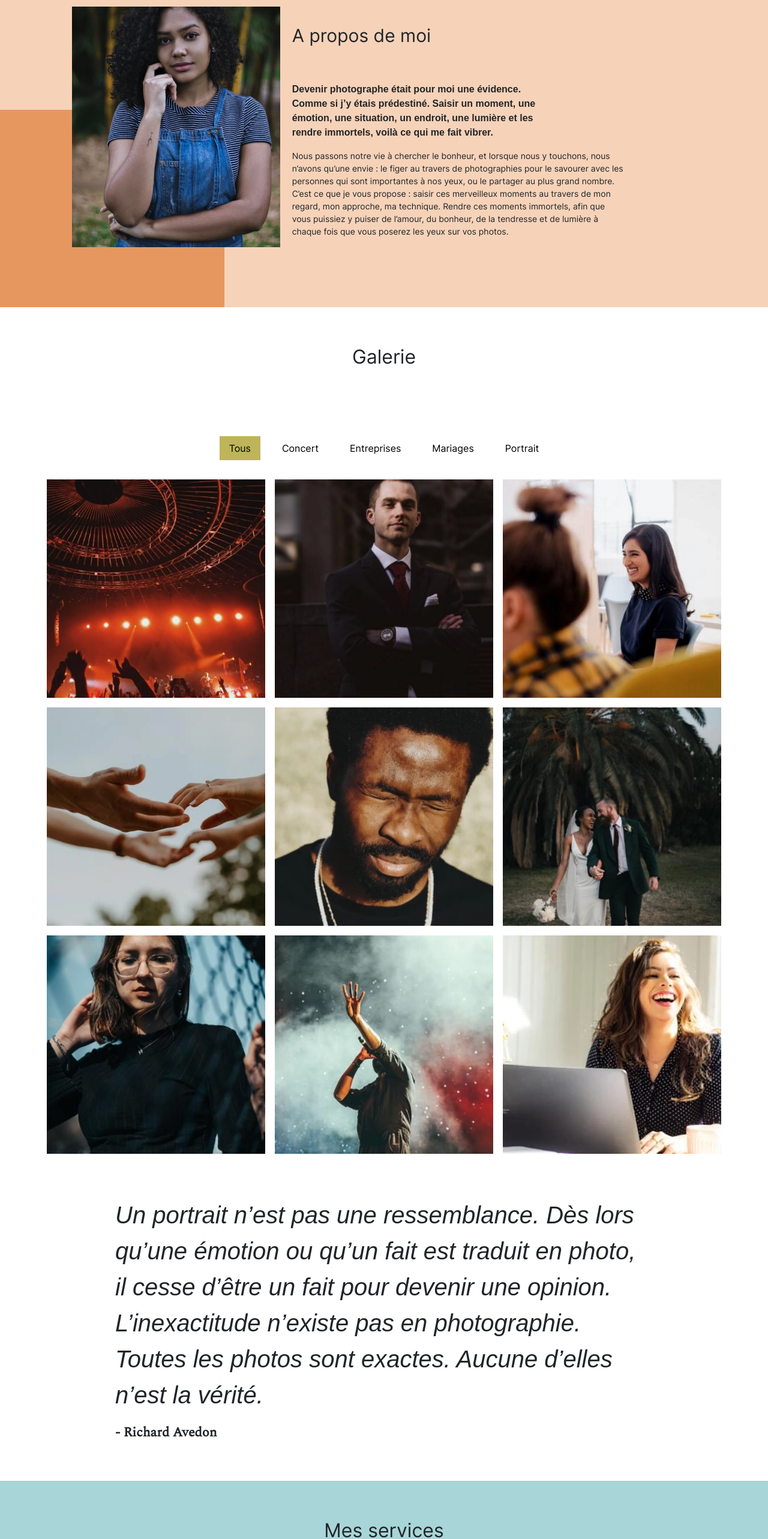
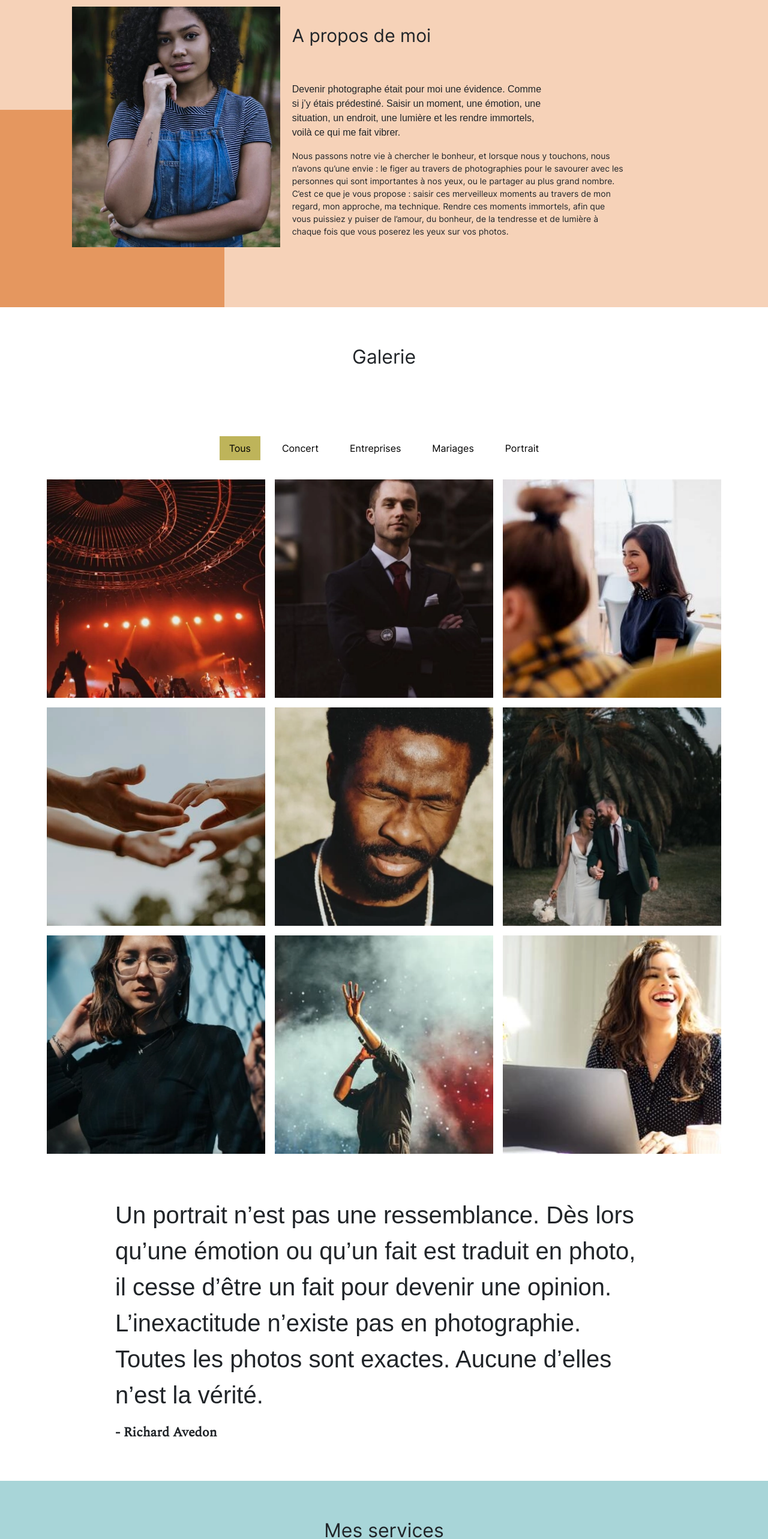
Before and after one commit to BruandT/P_Nina_Carducci, a plain HTML site: page index.html in a window 1280 px wide. Shown: the part 780-3345 px from the top of the page at 60% size. Drawn offline with nearby package versions, Linux system fonts and the light colour scheme; a web font is replaced by a local one.

Commit message:
Suppression de font-weight sur les classes 'about-me__introduction' et 'quote__text' ainsi que de font-style sur la classe 'quote__text'

```diff
--- a/assets/style.css
+++ b/assets/style.css
@@ -102,7 +102,6 @@ body {
 }
 .about-me__introduction {
 	font-family: 'Spectral Italic', sans-serif;
-	font-weight: 800;
 	font-size: 16px;
 	width: 60%;
 }
@@ -165,7 +164,6 @@ body {
 }
 .quote__text {
 	font-family: 'Spectral Light Italic', sans-serif;
-	font-style: italic;
 	font-weight: 300;
 	font-size: 40px;
 
```
